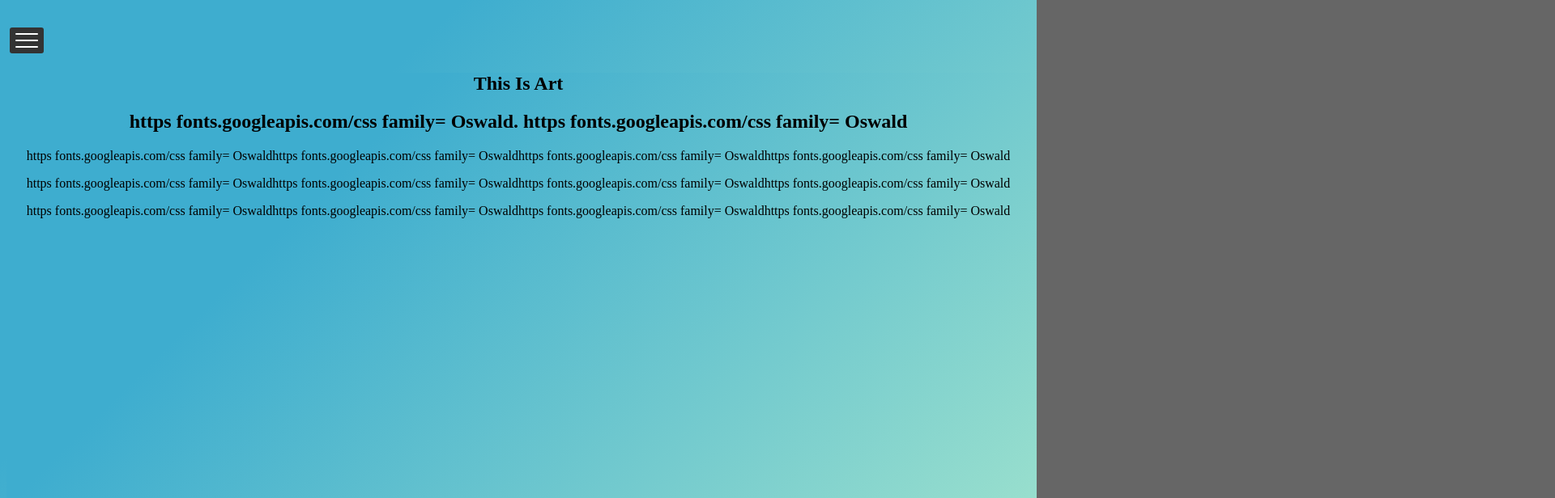
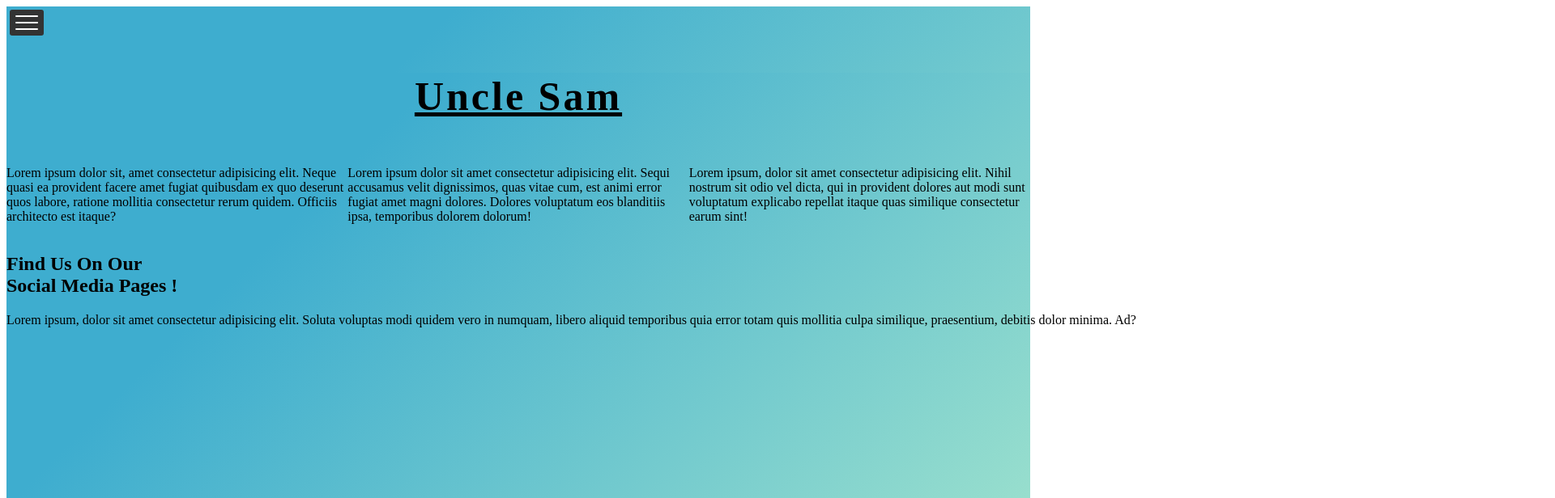
Before and after one commit to Sammienator/generate, a plain HTML site: page index.html in a window 1280 px wide. Shown: the top 616 px of the page at 81% size, 1920 px wide, since content can reach past the window. Drawn offline with Linux system fonts and the light colour scheme.

Commit message:
main text

```diff
--- a/index.html
+++ b/index.html
@@ -4,14 +4,9 @@
     <title>Menucool Css Menu</title>
     <meta name="viewport" content="width=device-width, initial-scale=1.0" />
     <link rel="stylesheet" href="https://fonts.googleapis.com/css?family=Oswald" />
+
     <link href="style.css" rel="stylesheet" />
-    <style>
-        body {
-            margin:0;
-            background:#666666;
-        }
-        #menuDemo { text-align:center; padding:30px 8px; }
-    </style>
+
 </head>
 <body>
     <div class="container">
@@ -37,16 +32,32 @@
             </div>
 
             <section class="section">
+                <h1><span>Uncle Sam</span></h1>
+
                 <div class="text">
-                    <h1> This Is Art</h1>
-                    <h2>https fonts.googleapis.com/css family= Oswald.  https fonts.googleapis.com/css family= Oswald </h2>
 
-                    <p> https fonts.googleapis.com/css family= Oswaldhttps fonts.googleapis.com/css family= Oswaldhttps fonts.googleapis.com/css family= Oswaldhttps fonts.googleapis.com/css family= Oswald</p>
-                    <p> https fonts.googleapis.com/css family= Oswaldhttps fonts.googleapis.com/css family= Oswaldhttps fonts.googleapis.com/css family= Oswaldhttps fonts.googleapis.com/css family= Oswald</p>
-                    <p> https fonts.googleapis.com/css family= Oswaldhttps fonts.googleapis.com/css family= Oswaldhttps fonts.googleapis.com/css family= Oswaldhttps fonts.googleapis.com/css family= Oswald</p>
+                    <p class="right">Lorem ipsum dolor sit, amet consectetur adipisicing elit. Neque quasi ea provident facere amet fugiat quibusdam ex quo deserunt quos labore, ratione mollitia consectetur rerum quidem. Officiis architecto est itaque? </p>
+
+                    <p class="center"> Lorem ipsum dolor sit amet consectetur adipisicing elit. Sequi accusamus velit dignissimos, quas vitae cum, est animi error fugiat amet magni dolores. Dolores voluptatum eos blanditiis ipsa, temporibus dolorem dolorum!</p>
+
+
+
+                    <p class="left">Lorem ipsum, dolor sit amet consectetur adipisicing elit. Nihil nostrum sit odio vel dicta, qui in provident dolores aut modi sunt voluptatum explicabo repellat itaque quas similique consectetur earum sint!</p>
                 </div>
-            </section> </div>
 
+
+                <footer>
+
+                    <div class="typing-demo">
+                     <h2>Find Us On Our <br>Social Media Pages ! </h2>
+
+                    </div>
+                    <p>Lorem ipsum, dolor sit amet consectetur adipisicing elit. Soluta voluptas modi quidem vero in numquam, libero aliquid temporibus quia error totam quis mollitia culpa similique, praesentium, debitis dolor minima. Ad? </p>
+
+            </footer>
+
+
+            </section>
 
 
 
--- a/style.css
+++ b/style.css
@@ -25,7 +25,7 @@ background-size: contain;
     font-size:0;
     text-align:center;
     color:#EEEEEE;
-    background-color: #333333;
+
     border: transparent;
     margin:0;
     padding:0;
@@ -191,6 +191,52 @@ background-size: contain;
     position:absolute;left:auto;right:20px;
 }
 
+
+h1{
+
+    display: flex;
+    width: 500;
+    justify-content: center;
+    color: black;
+    font-size: 50px;
+    font-weight: bold;
+    letter-spacing: 3px;
+    text-decoration: underline;
+    cursor: pointer
+
+  }
+  h1 span{
+    transition: .5s linear
+  }
+  h1:hover span:nth-child(1){
+    margin-right: 10px
+  }
+  h1:hover span:nth-child(1):after{
+    content: "";
+  }
+  h1:hover span:nth-child(2){
+    margin-left: 30px
+  }
+  h1:hover span{
+    color: #3eadcf #fff;
+    text-shadow: 0 0 15px #fff ,
+                 0 0 25px #fff ,
+                 0 0 40px #fff ;
+  }
+  p{
+      width: 300%;
+  }
+  .text{
+      display: flex;
+  }
+  .right, .center, .left{
+      width: 33.333%;
+  }
+
+
+
+
+
 /*######## styles for mobile mode */
 
 .menu-icon {
@@ -254,11 +300,11 @@ background-size: contain;
     {
         font-size:22px;
     }
-    /* #cssmenu li:hover span, #cssmenu li:hover a {
+    #cssmenu li:hover span, #cssmenu li:hover a {
 
         color:#EEEEEE;
         background-color:#333333;
-    }*/
+    }
 }
 /*----------- menu-icon ----------------*/
 .menu-icon-wrapper {
```
